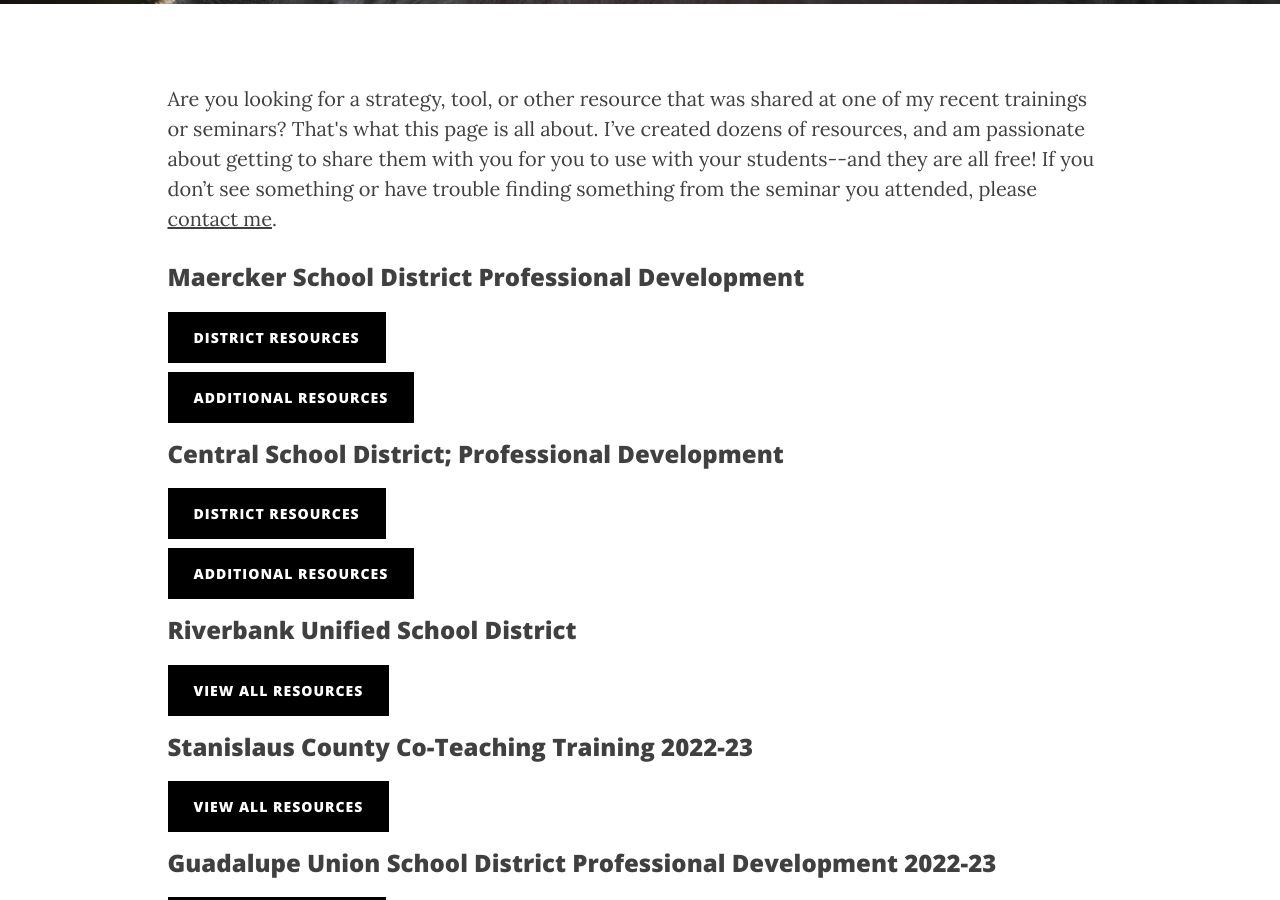
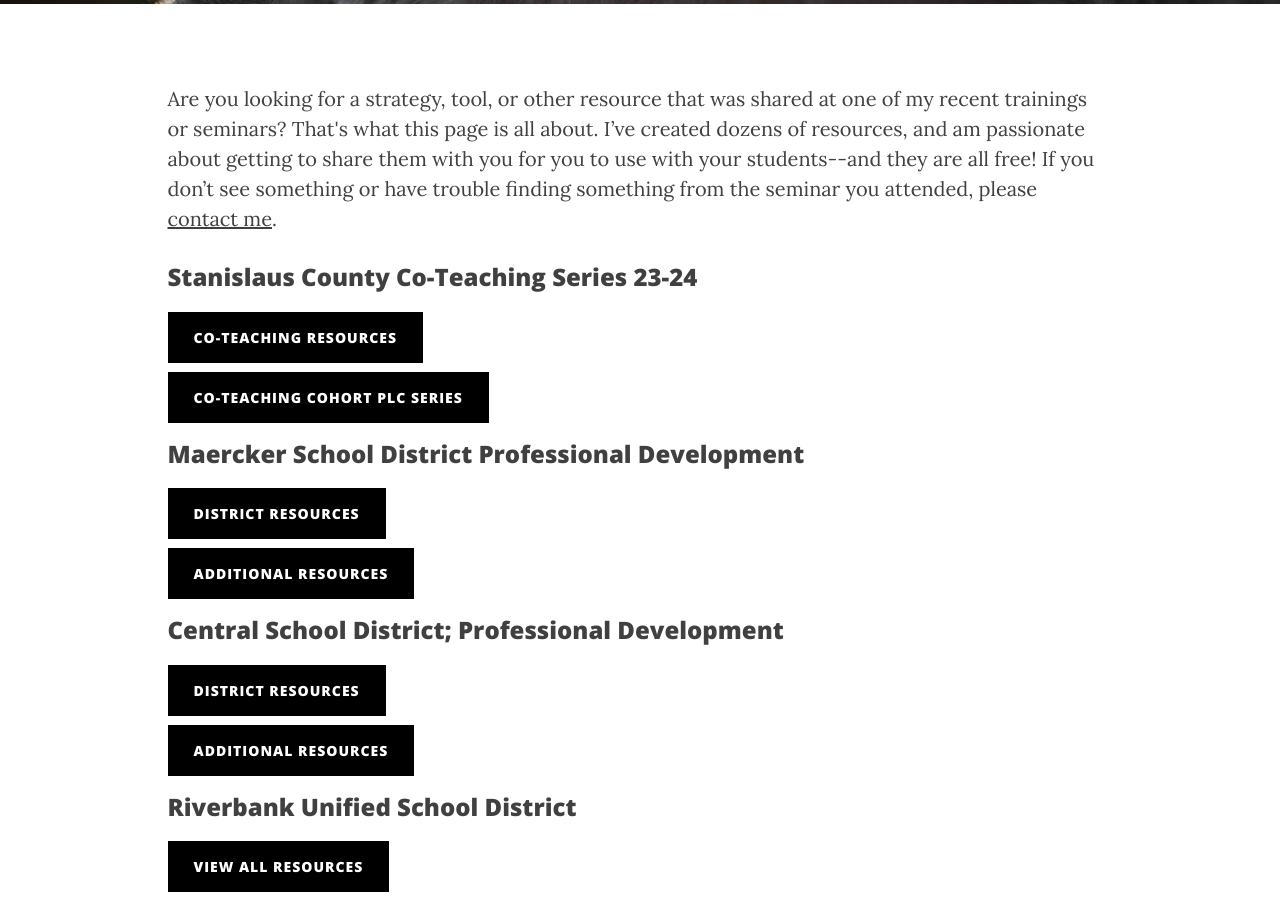
Before and after one commit to iamweswilson/clearlycat, a Jekyll site: the page built from resources.html, in a window 1280 px wide and 900 px high, scrolled down 444 px. Built offline with Jekyll 4.4.1, drawn with Linux system fonts in a browser that asks for light colours; nearby versions of some CDN libraries; comment, search, counter and statistics services are not loaded.

Commit message:
Stanislaus County Co-Teaching Series

```diff
--- a/resources.html
+++ b/resources.html
@@ -24,6 +24,17 @@ permalink: /training-resources/
             <div class="col-sm-10 col-sm-push-1">
                 <p>
                     Are you looking for a strategy, tool, or other resource that was shared at one of my  recent trainings or seminars? That's what this page is all about.  I’ve created dozens of resources, and am passionate about getting to share them with you for you to use with your students--and they are all free!  If you don’t see something or have trouble finding something from the seminar you attended, please <a href="/contact/">contact me</a>.
+                </p>
+                <h3>Stanislaus County Co-Teaching Series 23-24</h3>
+                <p>
+                    <a href="//drive.google.com/drive/folders/0B6LJvCVcyOwfY250UTM5X3FJTms?resourcekey=0-rQ_vlIT6ljargrgnpgdQ1A&usp=sharing" class="resource-btn" target="_blank">
+                        Co-Teaching Resources
+                    </a>
+                </p>
+                <p>
+                    <a href="//drive.google.com/drive/folders/1unPuY3BmyICka7iJARZMaK0WBqioLeQw?usp=sharing" class="resource-btn" target="_blank">
+                        Co-Teaching Cohort PLC Series
+                    </a>
                 </p>
                 <h3>Maercker School District Professional Development</h3>
                 <p>
```
